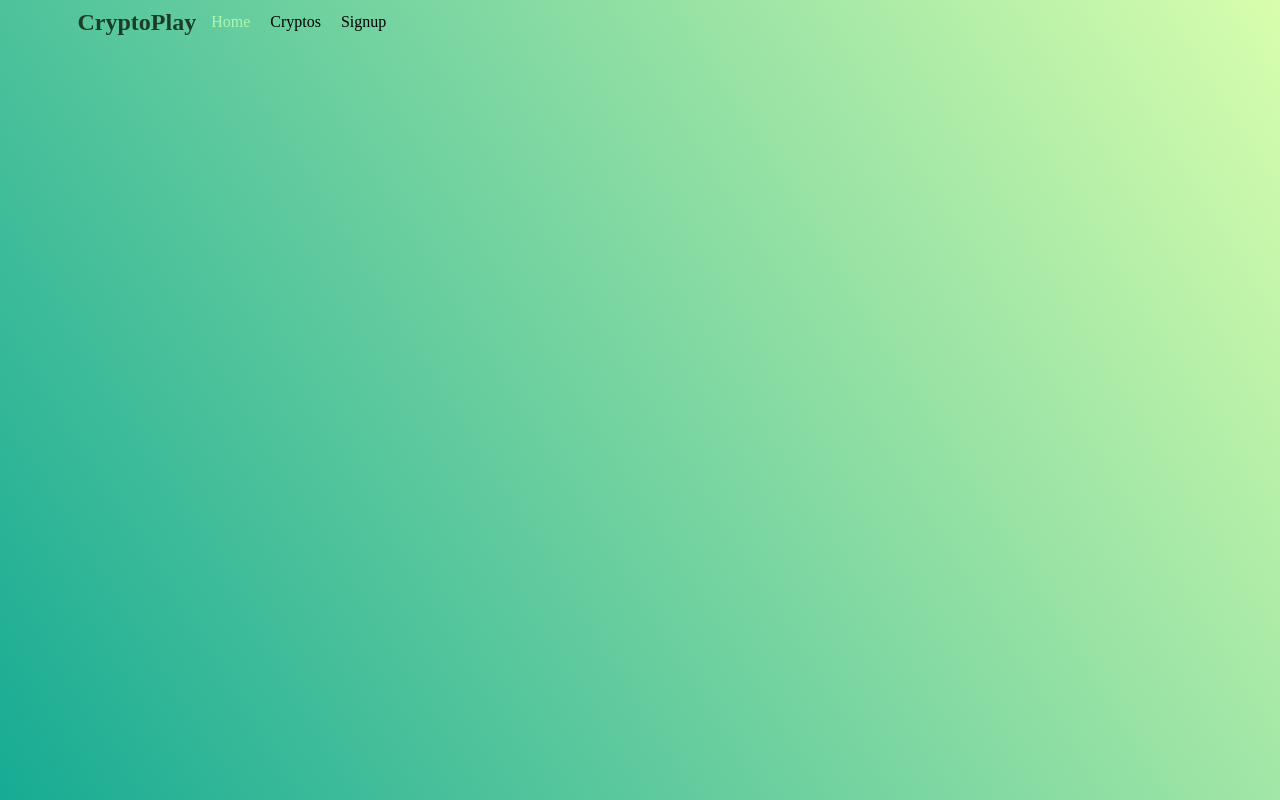
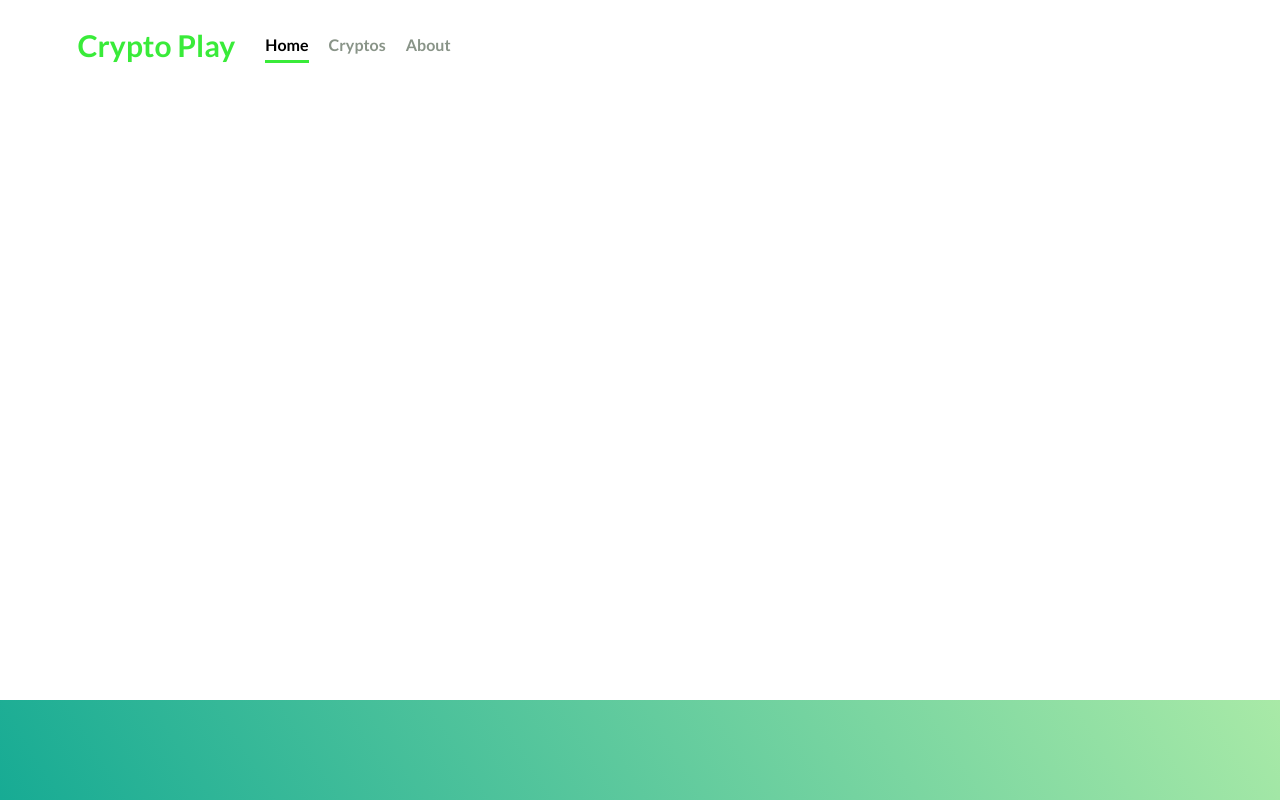
Before and after one commit to JasonOuyang8000/CryptoPlay-Frontend, a React app: page / in a window 1280 px wide. Built offline with nearby package versions, Linux system fonts and the light colour scheme.

Commit message:
font changes

```diff
--- a/src/components/Header/Header.js
+++ b/src/components/Header/Header.js
@@ -8,10 +8,10 @@ export default function Header() {
         <header>
             <div className="container">
                 <nav className="d-flex nav align-items-center">
-                   <div className="brand-title me-4">
+                   <div className="brand-title me-5">
 
 
-                        <h1>CryptoPlay</h1>
+                        <h1>Crypto Play</h1>
                    </div>
                     <ul className="navlinks">
                         <li>
@@ -22,7 +22,7 @@ export default function Header() {
                             <Link to="/cryptos" activeClassName="active-nav">Cryptos</Link>
                         </li>
                         <li>
-                            <Link to="/about" activeClassName="active-nav">Signup</Link>
+                            <Link to="/about" activeClassName="active-nav">About</Link>
                         </li>
 
                     </ul>
--- a/src/components/Header/Header.scss
+++ b/src/components/Header/Header.scss
@@ -1,18 +1,20 @@
+
 // Header
 header {
     background: transparent;
-    min-height: 3rem;
+    min-height:5rem;
     position: absolute;
-    top: 0;
+    top: 2rem;
     width: 100%;
     padding: 1rem;
 }
 
 .brand-title {
     h1 {
-        font-size: 2.4rem;
+        font-size: 3rem;
         color: var(--logo-text-color);
-        font-weight: 600;
+        font-weight: bold;
+
 
     }
 }
@@ -27,12 +29,29 @@ header {
 
         a {
             text-decoration: none;
-            color: var(--text-color);
+            color: var(--nav-text-color);
             font-size: 1.6rem;
+            padding-bottom: 0.4rem;
+
         }
+
+
     }
 
     .active-nav {
-        color: var(--active-nav);
+        position: relative;
+        color: var(--text-color);
+    }
+
+    .active-nav:after {
+
+
+        content: "";
+        position: absolute;
+        bottom: -5px;
+        left: 0;
+        width: 100%;
+        height: 3px;
+        background-color: var(--active-nav);
     }
 }
--- a/src/components/Jumbotron/Jumbotron.js
+++ b/src/components/Jumbotron/Jumbotron.js
@@ -2,11 +2,10 @@ import React from 'react';
 import './Jumbotron.scss';
 
 
-export default function Jumbotron () {
+export default function Jumbotron() {
     return (
         <div className="jumbotron">
 
         </div>
-
     );
 }
--- a/src/components/Jumbotron/Jumbotron.scss
+++ b/src/components/Jumbotron/Jumbotron.scss
@@ -0,0 +1,4 @@
+.jumbotron {
+    background: #fff;
+    min-height: 70rem;
+}
--- a/src/style.scss
+++ b/src/style.scss
@@ -1,5 +1,5 @@
 
-@import url('https://fonts.googleapis.com/css2?family=Roboto&display=swap');
+@import url('https://fonts.googleapis.com/css2?family=Lato:wght@700&display=swap');
 
 :root {
     font-size: 10px;
@@ -9,8 +9,9 @@
     --bg-filter: #ffffff;
     --bg-header: #ffffff;
     --text-color: #000000;
-    --logo-text-color: #1a3d26;
-    --active-nav: rgb(174, 248, 174);
+    --logo-text-color: #39eb39;
+    --active-nav: #39eb39;
+    --nav-text-color: #899488;
 }
 
 
@@ -19,7 +20,7 @@
 
 
 body {
-    font-family: 'Roboto', sans-serif;
+    font-family: 'Lato', sans-serif !important;
 
     position: relative;
     color: var(--text-color);
```
